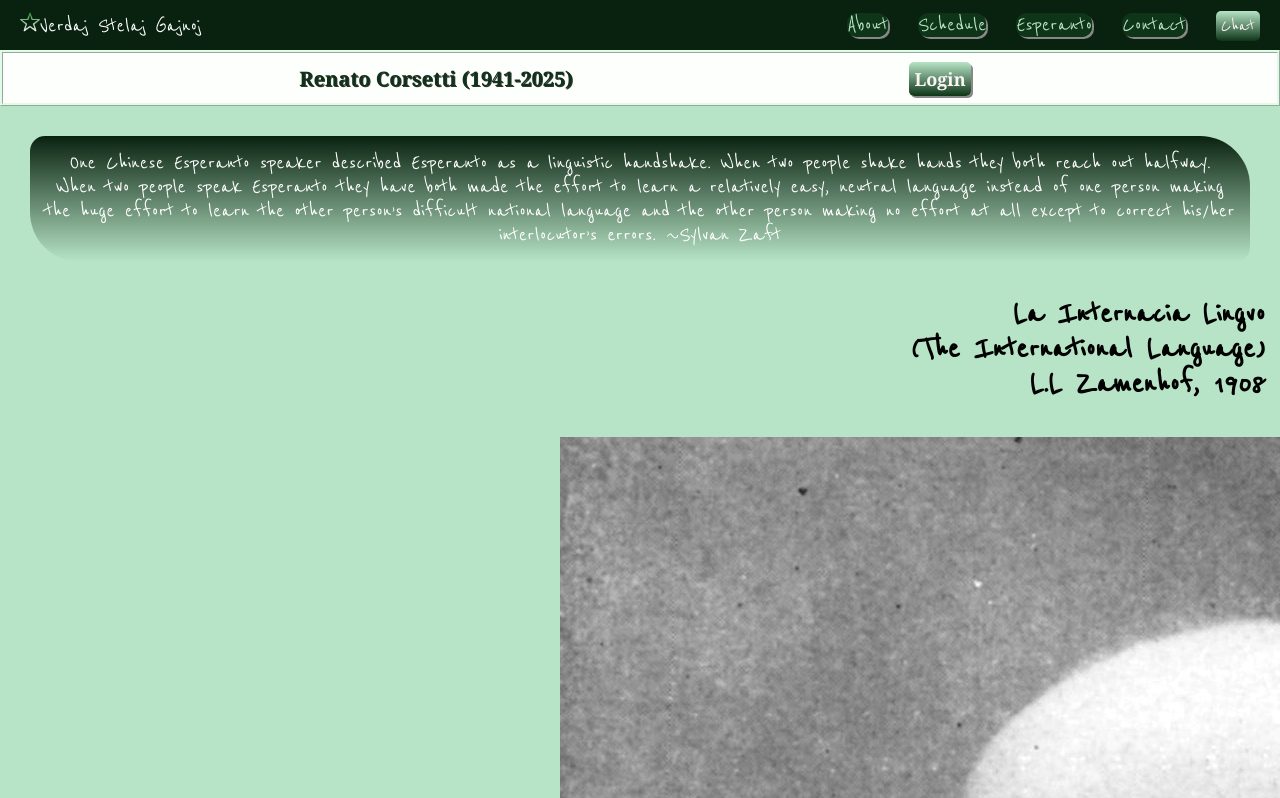
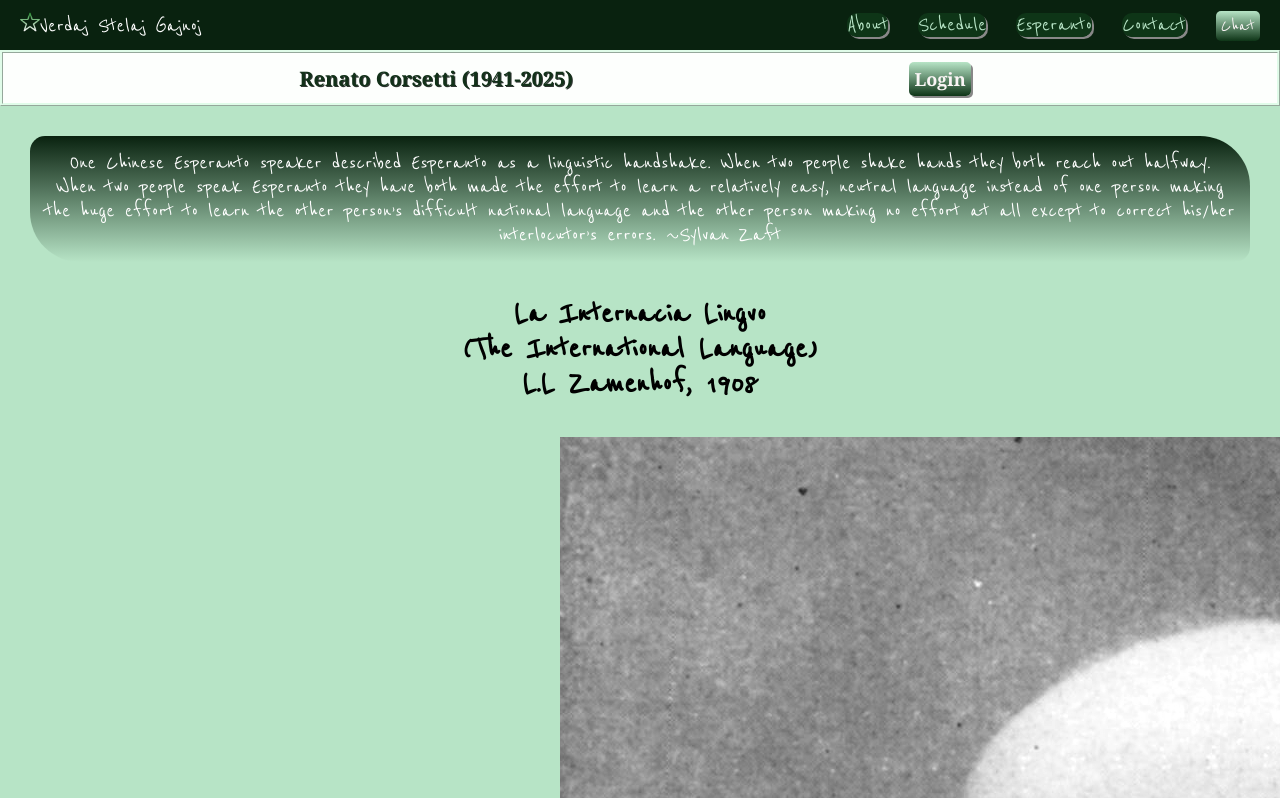
Before and after one commit to akronborn/vsg, a Next.js app: page /esperanto in a window 1280 px wide. Shown: the top 798 px of the page. Built offline with nearby package versions, Linux system fonts and the light colour scheme; no server answers.

Commit message:
added book links

```diff
--- a/pages/esperanto.jsx
+++ b/pages/esperanto.jsx
@@ -79,8 +79,8 @@ const Esperanto = () => {
               <p className={styles.highlight}></p>
             </div>
             <div className={styles.card}>
-              <h3 className={styles.title}></h3>
-              <p className={styles.highlight}></p>
+              <h3 className={styles.title}>libro.ee</h3>
+              <p className={styles.highlight}>Cxi tiu retejo enhavas multajn senpagajn librojn </p>
             </div>
             <div className={styles.card}>
               <h3 className={styles.title}></h3>
--- a/styles/Esperanto.module.css
+++ b/styles/Esperanto.module.css
@@ -25,7 +25,7 @@
 }
 
 .title {
-  text-align: right;
+  text-align: center;
 }
 
 .zamage {
```
